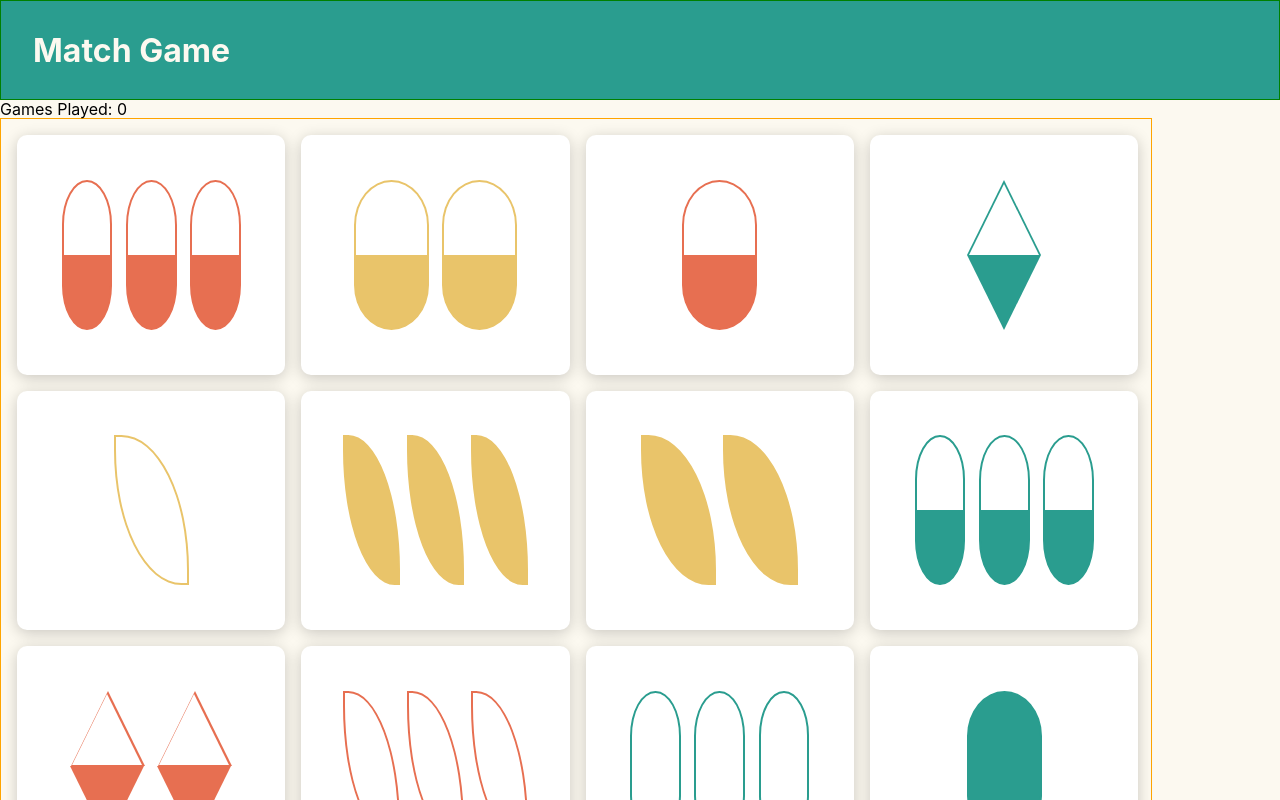
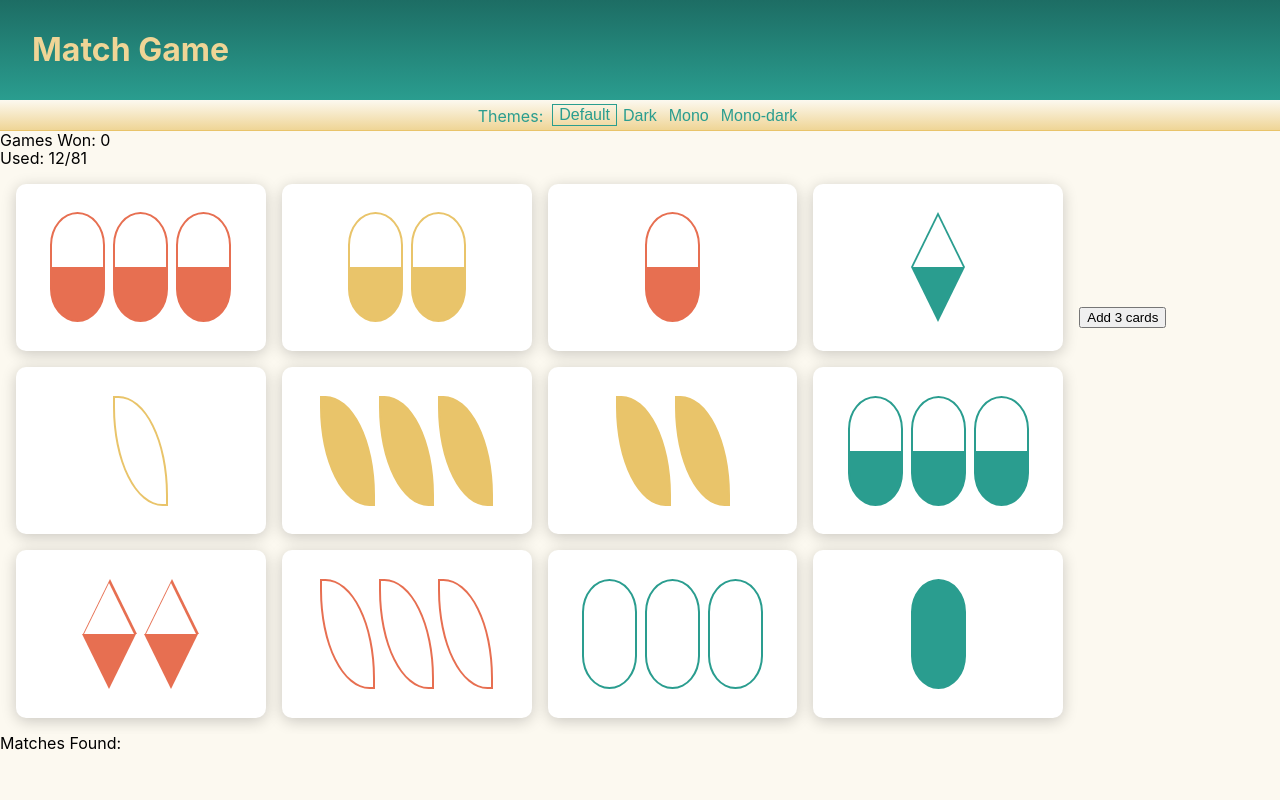
Before and after one commit to shannonyoshi/match-game, a React (Create React App) app: page / in a window 1280 px wide. Both pictures are taken after a click on the button "Start Game". Shown: the top 800 px of the page. Built offline with nearby package versions, Linux system fonts and the light colour scheme.

Commit message:
added ability to rotate cards without distortion

```diff
--- a/src/App.tsx
+++ b/src/App.tsx
@@ -16,6 +16,7 @@ function App() {
   const [isStarted, setIsStarted] = useState<boolean>(false)
   const [theme, setTheme] = useState<ThemeOpts>("default")
 
+  const allThemes:ThemeOpts[] = ["default", "dark", "mono", "mono-dark"]
 
   // creates 81 cards for the deck
   useEffect(() => {
@@ -63,7 +64,11 @@ function App() {
           <h1>Match Game</h1>
 
         </header>
-        <h2>Games Played: {gameCount}</h2>
+          <div className="theme-setter">
+            <p className="title">Themes:</p>
+            {allThemes.map(themeName=><button className={`theme-btn ${themeName===theme?"selected": ""}`} onClick={()=>setTheme(themeName)}>{themeName.charAt(0).toUpperCase() + themeName.slice(1)}</button>)}
+          </div>
+        <h2>Games Won: {gameCount}</h2>
         {isStarted ?
           <Game deck={fullDeck} endGame={endGame} /> :
           <button onClick={() => setIsStarted(true)}>Start Game</button>
--- a/src/components/board.tsx
+++ b/src/components/board.tsx
@@ -37,12 +37,14 @@ const Board = ({ onBoard, selected, setSelected, setError, extendBoard }: BoardP
         setSelected([...selected, cardId])
     }
   }
+  let extended:boolean = onBoard.length>12?true:false
+  let twice:boolean = onBoard.length>15? true:false
 
   return (
     <div className="board-wrapper">
-      <div className="card-container">
+      <div className={`card-container ${extended? twice? "extended-twice":"extended": ""}`}>
       {onBoard.map(card => card===null?"":
-      <button className={`card-btn ${selected.includes(card.id) ? "selected" : ""}`} onClick={() => toggleSelect(card.id)} key={`cardId-${card.id}`}><Card card={card} /></button>)}
+      <button className={`card-btn ${selected.includes(card.id) ? "selected" : ""} ${extended? twice? "extended-twice":"extended": ""}`} onClick={() => toggleSelect(card.id)} key={`cardId-${card.id}`}><Card card={card} rotate={extended} shrink={twice}/></button>)}
       </div>
       <button onClick={extendBoard}>Add 3 cards</button>
       <div className="card-container">
--- a/src/components/card.tsx
+++ b/src/components/card.tsx
@@ -5,17 +5,22 @@ import { CardInter } from "../types"
 import "../styling/card.scss"
 
 type cardProps = {
-  card: CardInter
+  card: CardInter,
+  rotate?: boolean,
+  shrink?: boolean
 }
 
-const Card = ({ card }: cardProps) => {
+const Card = ({ card, rotate=false, shrink=false }: cardProps) => {
   const classString = `shape-${card.shape} shading-${card.shading} color-${card.color}`
 
   return (
-    <div className="card-wrapper">
-      <div className={`item1 ${classString}`}><div className="inner"></div></div>
-      {card.count > 0 ? <div className={`item2 ${classString}`}><div className="inner"></div></div> : ""}
-      {card.count > 1 ? <div className={`item3 ${classString}`}><div className="inner"></div></div> : ""}
+    <div className={`card-wrapper ${rotate ? "rotate" : "no-rotate"} ${shrink ? "shrink" : ""}`}>
+      <div className={`shape-wrapper`} >
+
+        <div className={`${classString}`}><div className={`inner ${rotate ? "rotate" : "regular"}`}></div></div>
+        {card.count > 0 ? <div className={`${classString}`}><div className={`inner ${rotate ? "rotate" : "regular"}`}></div></div> : ""}
+        {card.count > 1 ? <div className={`${classString}`}><div className={`inner ${rotate ? "rotate" : "regular"}`}></div></div> : ""}
+      </div>
     </div>
 
   )
--- a/src/components/game.tsx
+++ b/src/components/game.tsx
@@ -1,6 +1,7 @@
 import React, { useState, useEffect } from "react";
 
 import Board from "./board"
+import Matches from "./matches"
 
 import { CardInter, Match } from "../types";
 
@@ -10,13 +11,13 @@ type GameProps = {
 
 }
 /*
+TODO:
+ - create component for showing error messages and game info--cards left/# of wins, etc.
+ - create win screen
+ - style add card button
+ - fix styling for match component
+ - create footer
 
-Functions:
-  X draw cards,
-  X verify match,
-  X add cards,
-  X check board for match,
-  end game,
 
 
 */
@@ -28,7 +29,7 @@ const Game = ({ deck, endGame }: GameProps) => {
   //matches=matches found by user and validated, updated by useEffect below
   const [matches, setMatches] = useState<Match[]>([]);
   // onBoard handles position of cards on board, updated by replaceMatch(), extendBoard()
-  const [onBoard, setOnBoard] = useState<(CardInter | null)[]>(Array(15).fill(null))
+  const [onBoard, setOnBoard] = useState<(CardInter | null)[]>(Array(12).fill(null))
   // updated by replaceMatch() & onClick for Card in board.tsx
   const [selected, setSelected] = useState<number[]>([])
   const [error, setError] = useState<string>("")
@@ -37,11 +38,12 @@ const Game = ({ deck, endGame }: GameProps) => {
   useEffect(() => {
     let cardIds = draw(12)
     let newCards = cardIds.map(id => deck[id - 1])
-    setOnBoard([...newCards, null, null, null])
+    setOnBoard([...newCards])
   }, [])
   // this useEffect checks for matches once there are 3 cards selected by user
   // also removes error once selection has been updated by user.
   useEffect(() => {
+    console.log('second useEffect start')
     if (selected.length === 3) {
       if (validateMatch(selected)) {
         setMatches([...matches, [deck[selected[0] - 1], deck[selected[1] - 1], deck[selected[2] - 1]]])
@@ -53,11 +55,12 @@ const Game = ({ deck, endGame }: GameProps) => {
       }
     }
   }, [selected])
-// once all cards are used, checks if matches are still present, if not, end the game
-  useEffect(()=> {
+  // once all cards are used, checks if matches are still present, if not, end the game
+  useEffect(() => {
     // 81=number of cards in deck
-    if (used.length===81){
-      if (!checkMatchesOnBoard()){
+    if (used.length === 81) {
+      if (!checkMatchesOnBoard()) {
+        console.log('end game')
         endGame()
       }
     }
@@ -72,60 +75,81 @@ const Game = ({ deck, endGame }: GameProps) => {
     const countOk: boolean = singlePropCheck(c1.count, c2.count, c3.count)
     const shadingOk: boolean = singlePropCheck(c1.shading, c2.shading, c3.shading)
     const colorOk: boolean = singlePropCheck(c1.color, c2.color, c3.color)
+    console.log('c1,c2,c3', c1, c2, c3)
     if (shapeOk && countOk && shadingOk && colorOk) {
+      console.log('true')
       return true
     }
+    console.log('false', false)
     return false
   }
   // singlePropCheck is used to validate individual properties on Card
   const singlePropCheck = (val1: number, val2: number, val3: number): boolean => {
     return ((val1 === val2 && val3 === val1) || (val1 !== val2 && val2 !== val3 && val3 !== val1)) ? true : false
   }
-  // tryReposition() returns ids of cards that should be moved up into regular board position
-  const tryReposition = (): number[] => {
+  // checkReposition() returns ids of cards that should be moved up into regular board position
+  const checkReposition = (): number[] | null => {
+    console.log('checkReposition()')
+    if (onBoard.length <= 12) {
+      return null
+    }
     let extendedCardIds: number[] = []
-    for (let i = 12; i < onBoard.length; i++) {
-      if (onBoard[i] !== null && !selected.includes(onBoard[i]!.id)) {
+    console.log('onBoard', onBoard)
+    let i: number = onBoard.length - 1
+    while (onBoard[11]!.id !== onBoard[i]!.id && extendedCardIds.length <= 3) {
+      let curr = onBoard[i]
+      console.log('i, curr', i, curr)
+      if (curr !== null && !selected.includes(onBoard[i]!.id)) {
         extendedCardIds.push(onBoard[i]!.id)
+        console.log('added Id to extendedCardIds', extendedCardIds)
       }
+      i -= 1
     }
-    return extendedCardIds
+    console.log('after while loop extendedCardIds', extendedCardIds)
+    return extendedCardIds.length > 0 ? extendedCardIds : null;
   }
   // replaceMatch() updates the board after a match is found by adding new cards or moving cards into position
   const replaceMatch = (): void => {
+    console.log('replaceMatch()')
     //  fist, check if there are cards that need to be repositioned
-    let cardIds: number[] = tryReposition()
+    let cardIds: number[] | null = checkReposition()
+    let removeCount:number = cardIds? cardIds.length: 0
+    // let removeCards: boolean = true
+    // console.log('cardIds', cardIds)
     // if there are no cardIds, it means cards need to be drawn
-    if (cardIds.length === 0) {
+    if (cardIds === null) {
       cardIds = draw(3)
     }
     let newOnBoard: (CardInter | null)[] = []
-    // only goes up to 12 because after matching, the board should not be extended, so above 12===null
-    for (let i = 0; i < 12; i++) {
+    for (let i = 0; i < onBoard.length; i++) {
       // if item should be replaced
       if (selected.includes(onBoard[i]!.id)) {
         let newId = cardIds.pop()
         if (newId !== undefined) {
           newOnBoard.push(deck[newId - 1])
         }
-
       } else {
         newOnBoard.push(onBoard[i])
       }
     }
-    setOnBoard([...newOnBoard, null, null, null])
+    if (removeCount>0) {
+      newOnBoard.splice(-removeCount, removeCount)
+    }
+    setOnBoard([...newOnBoard])
     setSelected([])
   }
   const extendBoard = (): void => {
-    let allowAdd = checkMatchesOnBoard()
-    if (allowAdd){
+    // TODO: uncomment below line after debugging
+    // let allowAdd = checkMatchesOnBoard()
+    let allowAdd = true
+    // console.log('allowAdd', allowAdd)
+    if (allowAdd) {
 
       let cardIds = draw(3)
       let newCards = cardIds.map(id => deck[id - 1])
-      let fromOnBoard: (CardInter | null)[] = onBoard
-      fromOnBoard.splice(12, 3)
-      let newOnBoard = fromOnBoard.concat(newCards)
-      setOnBoard([...newOnBoard])
+      // let fromOnBoard: (CardInter | null)[] = onBoard
+      // let newOnBoard = fromOnBoard.concat(newCards)
+      setOnBoard([...onBoard, ...newCards])
 
     } else {
       setError("You can't add more cards, there is a match on the board")
@@ -160,26 +184,30 @@ const Game = ({ deck, endGame }: GameProps) => {
     }
   }
 
-  const checkMatchesOnBoard = ():boolean => {
+  const checkMatchesOnBoard = (): boolean => {
     let inPlay: CardInter[] = onBoard.filter(card => card !== null) as CardInter[]
-    let notFound: boolean = true
-    while (inPlay.length > 2 && notFound) {
-      let card1:CardInter = inPlay[0]
+    while (inPlay.length > 2) {
+      let card1: CardInter = inPlay[0]
       for (let i = 1; i < inPlay.length; i++) {
         let card2 = inPlay[i]
-        for (let j = 1; j < inPlay.length; j++) {
+        for (let j = 2; j < inPlay.length; j++) {
           let card3 = inPlay[j]
-          notFound = validateMatch([card1, card2, card3])
+          let found: boolean = validateMatch([card1, card2, card3])
+          if (found === true) {
+            return false
+          }
         }
       }
-      inPlay.splice(0,1)
+      inPlay.splice(0, 1)
     }
-    return notFound
+    return true
   }
 
   return (
     <div>
+      <p>Used: {used.length}/81</p>
       <Board onBoard={onBoard} extendBoard={extendBoard} selected={selected} setSelected={setSelected} setError={setError} />
+      <Matches matches={matches} />
     </div>
   )
 }
--- /dev/null
+++ b/src/components/matches.tsx
@@ -0,0 +1,28 @@
+import React from "react";
+
+import Card from "./card";
+
+import { Match } from "../types";
+
+import "../styling/matches.scss"
+
+type MatchesProps = {
+  matches: Match[]
+}
+
+const Matches = ({ matches }: MatchesProps) => {
+
+
+  return (
+      <div className="matches-container">
+        <h1>Matches Found:</h1>
+    <div className="matches">
+      {matches.map(match => <div className="match">
+        {match.map(card => <Card card={card}/>)}
+      </div>)}
+    </div>
+
+    </div>
+  )
+}
+export default Matches;
--- a/src/styling/app.scss
+++ b/src/styling/app.scss
@@ -7,16 +7,44 @@
     background-color: $background;
   }
 
-  // button{
-  //   @include button
-  // }
   .header {
-    border: 1px solid green;
     height: 100px;
     @include themify {
-      background-color: $primary;
-      color: $background;
+      background:linear-gradient($primary-dark, $primary);
+      color: $highlight-light;
+
+
       @include heading;
     }
   }
+  .theme-setter{
+    padding:.25em;
+    font-size:1em;
+    display:flex;
+    align-items:flex-end;
+    justify-content: center;
+    .title{
+      border:1px solid transparent;
+      padding-right:.5em;
+    }
+    @include themify{
+      border-bottom: 1px solid $highlight;
+      background-color:$highlight-light;
+      background:linear-gradient( $background, $highlight-light );
+      color:$primary;
+    }
+    .theme-btn{
+      border:1px solid transparent;
+      font-size:inherit;
+      color:inherit;
+      background:transparent;
+      outline:none;
+      border:none;
+    }
+    .selected {
+      @include themify {
+        border:1px solid $primary
+      }
+    }
+  }
 }
--- a/src/styling/board.scss
+++ b/src/styling/board.scss
@@ -2,20 +2,24 @@
 @import "variables&mixins.scss";
 
 .card-container {
-  border: 1px solid orange;
+  overflow:hidden;
   padding: 1em;
-  display: grid;
-  grid-template-columns: 24% 24% 24% 24%;
-  grid-template-rows: auto auto auto auto auto;
+  display: inline-grid;
+  margin: auto ;
+  max-width:90vw;
+  grid-template-columns: repeat(4,1fr);
+  grid-auto-rows: 1fr;
+  &.extended{
+    // width:60vw;
+    // grid-auto-columns: min-content;
+    grid-template-columns: repeat(5, min-content);
+  }
+  &.extended-twice {
+    grid-template-columns: repeat(6, min-content);
+
+  }
+  @media (max-width: 600px) {
+    width: 95vw;
+  }
   grid-gap: 1em;
-  width:90vw ;
 }
-
-.card-btn {
-  min-height: 200px;
-  border: 5px solid red;
-  border: none;
-   @include themify{
-    background-color: $card-bg;
-  }
-}
--- a/src/styling/card.scss
+++ b/src/styling/card.scss
@@ -1,27 +1,53 @@
 @import "themes.scss";
 @import "variables&mixins.scss";
 
-.card-btn{
-  border:none;
-  outline:none;
-  box-shadow: 0px 3px 15px rgba(0,0,0,0.2);
-  border-radius:10px;
-  padding:38px;
-  // min-
+.card-btn {
+  border: none;
+  outline: none;
+  box-shadow: 0px 3px 15px rgba(0, 0, 0, 0.2);
+  border-radius: 10px;
+  padding: 2em;
+  border: 2px solid transparent;
+  &.selected {
+    @include themify {
+      border: 2px solid $contrast;
+    }
+  }
+  @include themify {
+    background-color: $card-bg;
+  }
 
-}
-// card shading:
-// shading-0: solid
-// shading-1:1/2 color
-// shading-1:border only
-.selected{
-  @include themify{
-    // box-shadow: inset 0px 0px 15px $contrast;
-    border:2px solid $contrast;
-
+  .card-wrapper {
+    display: flex;
+    align-items: center;
+    justify-content: center;
+    margin:auto;
+    &.no-rotate {
+      @include xxl-card;
+      @media (max-width: 1500px) {
+        @include large-card;
+      }
+      @media (max-width: 1000px) {
+        @include medium-card;
+      }
+      @media (max-width: 800px) {
+        @include small-card;
+      }
+      @media (max-width: 600px) {
+        @include tiny-card;
+      }
+    }
+    &.rotate {
+      @include large-card(true);
+      @media (max-width: 1500px) {
+        @include medium-card(true);
+      }
+      @media (max-width: 1000px) {
+        @include small-card(true);
+      }
+      @media (max-width: 800px) {
+        @include tiny-card(true);
+      }
+    }
   }
 }
-
-.card-wrapper{
-  @include large-card;
-}
--- /dev/null
+++ b/src/styling/matches.scss
@@ -0,0 +1,33 @@
+@import "themes.scss";
+@import "variables&mixins.scss";
+
+.matches {
+  // border: 1px solid orange;
+  display: flex;
+  flex-wrap:wrap;
+  padding: 5em;
+  .match {
+    // border: 1px solid yellow;
+    margin-top:5em;
+    min-height:150px;
+    // min-width:350px;
+    // display: flex;
+    // justify-content: center;
+    .card-wrapper {
+
+      padding:25px;
+      transform: rotate(90deg);
+      border-radius: 5px;
+      box-shadow: 1px 0px 6px rgba(0, 0, 0, 0.2);
+      // border: 1px solid green;
+      height:100px;
+      width: 150px;
+
+      @include themify{
+        background-color:$card-bg;
+      }
+      @include small-card;
+      margin:5px;
+    }
+  }
+}
--- a/src/styling/variables&mixins.scss
+++ b/src/styling/variables&mixins.scss
@@ -6,107 +6,147 @@
   font-weight: bold;
 }
 
-@mixin large-card {
-  @include card($margin: 0.5em, $height: 150px);
-}
-@mixin medium-card {
-  @include card($margin: 0.3em, $height: 110px);
-}
-@mixin small-card {
-  @include card($margin: 0.2em, $height: 70px);
+@mixin box-shadow {
+  box-shadow: 0px 3px 15px rgba(0, 0, 0, 0.2);
 }
 
-@mixin tiny-card {
-  @include card($margin: 1px, $height: 20px);
+@mixin xxl-card($rotate: false) {
+  @include card($margin: 0.5em, $height: 150px, $rotate: $rotate);
 }
 
-//$margin= around each shape, $width=width of shape in px, $height = height of shape in px
-@mixin card($margin, $height) {
+@mixin xl-card($rotate: false) {
+  @include card($margin: 0.4em, $height: 130px, $rotate: $rotate);
+}
+
+@mixin large-card($rotate: false) {
+  @include card($margin: 0.3em, $height: 110px, $rotate: $rotate);
+}
+@mixin medium-card($rotate: false) {
+  @include card($margin: 0.2em, $height: 70px, $rotate: $rotate);
+}
+@mixin small-card($rotate: false) {
+  @include card($margin: 3px, $height: 50px, $rotate: $rotate);
+}
+
+@mixin tiny-card($rotate: false) {
+  @include card($margin: 1px, $height: 30px, $rotate: $rotate);
+}
+
+//$margin= around each shape, $height = long side of shape in px, $width refers to short side
+@mixin card($margin, $height, $rotate) {
   $width: $height/2;
+  @if $rotate {
+    height: $height * 1.75;
+    width: $height;
+  } @else {
+    width: $height * 1.75;
+    height: $height;
+  }
+  .shape-wrapper {
+    min-height: $height;
     display: flex;
-  flex-direction: row;
-  margin: auto;
     justify-content: center;
     align-items: center;
-  min-height:$height;
+    @if $rotate {
+      flex-direction: column;
+    } @else {
+      flex-direction: row;
+    }
+  }
+  .shape-0,
+  .shape-1 {
+    @if $rotate {
+      margin: $margin 0;
+    } @else {
+      margin: 0 $margin;
+    }
+  }
 
   .shape-0 {
-    margin: 0 $margin;
+    @if $rotate{
+      @include rotate-diamond($height, $width);
+    } @else {
       align-self: flex-end;
-    @include diamond($width / 2, $height / 2);
+      @include diamond($width, $height);
     }
+  }
+
   .shape-1 {
-    margin: $margin;
+    @if $rotate{
+      @include oval($height, $width, #{30%/50%}, 90deg);
+    } @else {
       @include oval($width, $height);
     }
+  }
+
   .shape-2 {
-    margin: $margin/2;
+    @if $rotate{
+      margin: $margin/2 0;
+      @include another-shape($height, $width, 90% 0, 90deg);
+    } @else {
+      margin: 0 $margin/2;
       @include another-shape($width, $height);
+
     }
   }
-@mixin diamond($half-width, $half-height) {
+}
+
+//$border-rad should be %50%/30% or 30%/50% for rotate
+@mixin oval($width, $height, $border-rad: #{50%/30%}, $bg-degs: 0deg) {
+  width: $width;
+  height: $height;
+  border-radius: $border-rad;
+  @include color-helper($bg-degs);
+}
+
+@mixin another-shape($width, $height, $border-rad: 0 90%, $bg-degs: 0deg) {
+  width: $width;
+  height: $height;
+  border-radius: $border-rad;
+  @include color-helper($bg-degs);
+}
+
+@mixin rotate-diamond($double-width, $double-height) {
+  $width: $double-width/2;
+  $height: $double-height/2;
   width: 0;
   height: 0;
-  border: $half-width solid transparent;
+  border: $height solid transparent;
   position: relative;
-  top: -$half-height;
-
+  left: $width * 0.75;
+  // top:
   &:after {
     content: "";
     position: absolute;
-    left: -$half-width;
-    top: $half-height;
+    right: $height * 2;
+    top: -$height;
     width: 0;
     height: 0;
-    border: $half-width solid transparent;
+    border: $height solid transparent;
   }
-  &.color-0 {
-    @include themify {
-      border-bottom: $half-height solid $primary;
+  @include diamond-color-helper($height, $width, true);
+}
+
+@mixin diamond($double-width, $double-height) {
+  $width: $double-width/2;
+  $height: $double-height/2;
+  width: 0;
+  height: 0;
+  border: $width solid transparent;
+  position: relative;
+  top: -$double-height/2;
   &:after {
-        border-top: $half-height solid $primary;
+    content: "";
+    position: absolute;
+    left: -$width;
+    top: $height;
+    width: 0;
+    height: 0;
+    border: $width solid transparent;
   }
+  @include diamond-color-helper($width, $height);
 }
-  }
-  &.color-1 {
-    @include themify {
-      border-bottom: $half-height solid $accent;
-      &:after {
-        border-top: $half-height solid $accent;
-      }
-    }
-  }
-  &.color-2 {
-    @include themify {
-      border-bottom: $half-height solid $highlight;
-      &:after {
-        border-top: $half-height solid $highlight;
-      }
-    }
-  }
-  &.shading-2 {
-    .inner {
-      @include small-diamond($half-width, $half-height);
-      @include themify {
-        border-bottom: $half-height - 4px solid $card-bg;
-        &:after {
-          border-top: $half-height - 4px solid $card-bg;
-        }
-      }
-    }
-  }
-  &.shading-1 {
-    .inner {
-      @include small-diamond($half-width, $half-height);
-      @include themify {
-        border-bottom: $half-height - 4px solid $card-bg;
-      }
-      &:after {
-        border-top: $half-height - 4px solid transparent;
-      }
-    }
-  }
-}
+
 // used to create smaller triangle on top of larger triangle for shading-2 where only the border is colored
 @mixin small-diamond($half-width, $half-height) {
   z-index: 10;
@@ -128,10 +168,94 @@
   }
 }
 
-@mixin oval($width, $height) {
-  width: $width;
-  height: $height;
-  border-radius: 50%/30%;
+// used to create shading on rotated diamonds
+@mixin rotate-small-diamond($half-width, $half-height) {
+  z-index: 10;
+  width: 0;
+  height: 0;
+  position: relative;
+  border: $half-height - 2px solid transparent;
+  top: -$half-height + 2px;
+  left: -$half-width;
+  &:after {
+    content: "";
+    z-index: 11;
+    position: absolute;
+    width: 0;
+    height: 0;
+    border: $half-height - 2px solid transparent;
+    right: $half-width - 4px;
+    top: -($half-height - 2px);
+  }
+}
+// arguments are for border names. For rotated diamond, values should be $name-1=left, $name-2=right
+@mixin diamond-color-helper($width, $height, $rotate: false) {
+  $name-1: bottom;
+  $name-2: top;
+  $mixin-name: small-diamond;
+  @if $rotate {
+    $name-1: left;
+    $name-2: right;
+    $mixin-name: rotate-small-diamond;
+  }
+
+  &.color-0 {
+    @include themify {
+      border-#{$name-1}: $height solid $primary;
+      &:after {
+        border-#{$name-2}: $height solid $primary;
+      }
+    }
+  }
+  &.color-1 {
+    @include themify {
+      border-#{$name-1}: $height solid $accent;
+      &:after {
+        border-#{$name-2}: $height solid $accent;
+      }
+    }
+  }
+  &.color-2 {
+    @include themify {
+      border-#{$name-1}: $height solid $highlight;
+      &:after {
+        border-#{$name-2}: $height solid $highlight;
+      }
+    }
+  }
+  &.shading-2 {
+    .inner {
+      @if not $rotate {
+        @include small-diamond($width, $height);
+      } @else {
+        @include rotate-small-diamond($height, $width);
+      }
+      @include themify {
+        border-#{$name-1}: $height - 4px solid $card-bg;
+        &:after {
+          border-#{$name-2}: $height - 4px solid $card-bg;
+        }
+      }
+    }
+  }
+  &.shading-1 {
+    .inner {
+      @if not $rotate {
+        @include small-diamond($width, $height);
+      } @else {
+        @include rotate-small-diamond($height, $width);
+      }
+      @include themify {
+        border-#{$name-1}: $height - 4px solid $card-bg;
+      }
+      &:after {
+        border-#{$name-2}: $height - 4px solid transparent;
+      }
+    }
+  }
+}
+
+@mixin color-helper($bg-degs) {
   &.color-0 {
     @include themify {
       border: 2px solid $primary;
@@ -139,7 +263,7 @@
     }
     &.shading-1 {
       @include themify {
-        background-image: linear-gradient(0deg, $primary 50%, $card-bg 50%);
+        background-image: linear-gradient($bg-degs, $primary 50%, $card-bg 50%);
       }
     }
   }
@@ -150,7 +274,7 @@
     }
     &.shading-1 {
       @include themify {
-        background-image: linear-gradient(0deg, $accent 50%, $card-bg 50%);
+        background-image: linear-gradient($bg-degs, $accent 50%, $card-bg 50%);
       }
     }
   }
@@ -161,7 +285,11 @@
     }
     &.shading-1 {
       @include themify {
-        background-image: linear-gradient(0deg, $highlight 50%, $card-bg 50%);
+        background-image: linear-gradient(
+          $bg-degs,
+          $highlight 50%,
+          $card-bg 50%
+        );
       }
     }
   }
@@ -171,47 +299,3 @@
     }
   }
 }
-
-@mixin another-shape($width, $height) {
-  width: $width;
-  height: $height;
-  border-radius: 0 90%;
-  &.color-0 {
-    @include themify {
-      background: $primary;
-      border: 2px solid $primary;
-    }
-    &.shading-1 {
-      @include themify {
-        background-image: linear-gradient(0deg, $primary 50%, $card-bg 50%);
-      }
-    }
-  }
-  &.color-1 {
-    @include themify {
-      background: $accent;
-      border: 2px solid $accent;
-    }
-    &.shading-1 {
-      @include themify {
-        background-image: linear-gradient(0deg, $accent 50%, $card-bg 50%);
-      }
-    }
-  }
-  &.color-2 {
-    @include themify {
-      background: $highlight;
-      border: 2px solid $highlight;
-    }
-    &.shading-1 {
-      @include themify {
-        background-image: linear-gradient(0deg, $highlight 50%, $card-bg 50%);
-      }
-    }
-  }
-  &.shading-2 {
-    @include themify {
-      background: $card-bg;
-    }
-  }
-}
```
Lines whose indentation alone changed are shown as unchanged.
